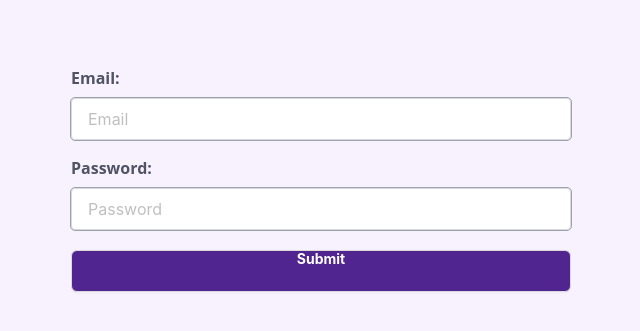
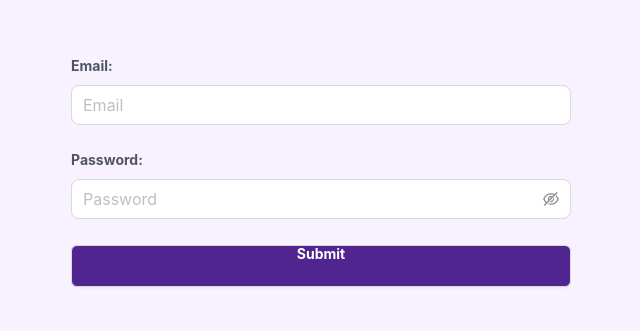
Before and after one commit to salehshakib/pos-test, a React (Vite) app: page /login in a window 1280 px wide. Shown: the part 229-560 px from the top of the page, without its empty margins (319-959 px from the left). Built offline with nearby package versions, Linux system fonts and the light colour scheme.

Commit message:
Add dependencies and update form components

```diff
--- a/package.json
+++ b/package.json
@@ -10,6 +10,7 @@
     "preview": "vite preview"
   },
   "dependencies": {
+    "@hookform/resolvers": "^3.3.4",
     "@reduxjs/toolkit": "^2.2.2",
     "antd": "^5.15.3",
     "jwt-decode": "^4.0.0",
@@ -23,7 +24,8 @@
     "react-router-dom": "^6.22.3",
     "redux-persist": "^6.0.0",
     "sonner": "^1.4.41",
-    "sort-by": "^1.2.0"
+    "sort-by": "^1.2.0",
+    "zod": "^3.22.4"
   },
   "devDependencies": {
     "@types/react": "^18.2.66",
--- a/src/components/Shared/Form/CustomForm.jsx
+++ b/src/components/Shared/Form/CustomForm.jsx
@@ -1,10 +1,17 @@
+import { Form } from "antd";
 import { FormProvider, useForm } from "react-hook-form";
 
-const CustomForm = ({ onSubmit, children }) => {
-  const methods = useForm();
+const CustomForm = ({ onSubmit, children, resolver }) => {
+  const formConfig = {};
+  if (resolver) {
+    formConfig["resolver"] = resolver;
+  }
+  const methods = useForm(formConfig);
   return (
     <FormProvider {...methods}>
-      <form onSubmit={methods.handleSubmit(onSubmit)}>{children}</form>
+      <Form layout="vertical" onFinish={methods.handleSubmit(onSubmit)}>
+        {children}
+      </Form>
     </FormProvider>
   );
 };
--- a/src/components/Shared/Form/CustomInput.jsx
+++ b/src/components/Shared/Form/CustomInput.jsx
@@ -1,27 +1,47 @@
-import { Input } from "antd";
+import { Form, Input } from "antd";
 import { Controller } from "react-hook-form";
 
 const CustomInput = ({ type, name, label, placeholder }) => {
   return (
-    <div className="flex flex-col gap-2 my-4 w-[500px]">
-      <label htmlFor="email" className="font-bold text-black/70">
+    <>
+      <label htmlFor={name} className="font-bold text-black/70">
         {label}:
       </label>
       <Controller
         name={name}
-        render={({ field }) => (
+        render={({ field, fieldState: { error } }) => (
+          <Form.Item
+            validateStatus={error ? "error" : ""}
+            help={error ? error.message : null}
+          >
+            {(type === "password" && (
+              <Input.Password
+                {...field}
+                size="large"
+                placeholder={placeholder}
+                className="mt-2"
+              />
+            )) ||
+              (type === "textarea" && (
+                <Input.TextArea
+                  {...field}
+                  size="large"
+                  placeholder={placeholder}
+                  className="mt-2"
+                />
+              )) || (
                 <Input
                   {...field}
                   type={type}
-            name={name}
                   size="large"
-            required
                   placeholder={placeholder}
-            className="outline outline-1 rounded py-2 outline-gray-400 px-4"
+                  className="mt-2"
                 />
               )}
+          </Form.Item>
+        )}
       />
-    </div>
+    </>
   );
 };
 
--- /dev/null
+++ b/src/components/Shared/Form/CustomSelect.jsx
@@ -0,0 +1,38 @@
+import { Controller } from "react-hook-form";
+import { Form, Select } from "antd";
+
+const CustomSelect = ({ label, name, placeholder, mode }) => {
+  return (
+    <>
+      <label htmlFor={name} className="font-bold text-black/70">
+        {label}:
+      </label>
+      <Controller
+        name={name}
+        render={({ field, fieldState: { error } }) => (
+          <Form.Item
+            validateStatus={error ? "error" : ""}
+            help={error ? error.message : null}
+          >
+            <Select
+              {...field}
+              mode={mode || undefined}
+              placeholder={placeholder}
+              className="mt-2"
+              allowClear
+              size="large"
+              options={[
+                { value: "jack", label: "Jack" },
+                { value: "lucy", label: "Lucy" },
+                { value: "Yiminghe", label: "yiminghe" },
+                { value: "disabled", label: "Disabled", disabled: true },
+              ]}
+            />
+          </Form.Item>
+        )}
+      />
+    </>
+  );
+};
+
+export default CustomSelect;
--- a/src/pages/Dashboard/Product/CreateProduct.jsx
+++ b/src/pages/Dashboard/Product/CreateProduct.jsx
@@ -1,5 +1,44 @@
+import { Button } from "antd";
+import CustomForm from "../../../components/Shared/Form/CustomForm";
+import CustomInput from "../../../components/Shared/Form/CustomInput";
+import CustomSelect from "../../../components/Shared/Form/CustomSelect";
+import { zodResolver } from "@hookform/resolvers/zod";
+import { createProductValidationSchema } from "../../../utilities/validationSchemas/createProductValidation.schema";
+
 const CreateProduct = () => {
-  return <div>This is create product</div>;
+  const onSubmit = (data) => {
+    console.log(data);
+  };
+  return (
+    <div className="w-[500px] mx-auto">
+      <CustomForm
+        onSubmit={onSubmit}
+        resolver={zodResolver(createProductValidationSchema)}
+      >
+        <CustomInput
+          label={"Product Name"}
+          name={"productName"}
+          placeholder={"Enter Product Name"}
+          type={"text"}
+        />
+        <CustomSelect
+          label={"Product Type"}
+          name={"productType"}
+          placeholder={"Select Product Type"}
+        />
+        <CustomSelect
+          mode={"multiple"}
+          label={"Product Category"}
+          name={"productCategory"}
+          placeholder={"Select Product Category"}
+        />
+
+        <Button type="primary" htmlType="submit" className="bg-secondary">
+          Submit
+        </Button>
+      </CustomForm>
+    </div>
+  );
 };
 
 export default CreateProduct;
--- a/src/pages/Login/Login.jsx
+++ b/src/pages/Login/Login.jsx
@@ -7,6 +7,8 @@ import { toast } from "sonner";
 import { useNavigate } from "react-router-dom";
 import CustomInput from "../../components/Shared/Form/CustomInput";
 import CustomForm from "../../components/Shared/Form/CustomForm";
+import { zodResolver } from "@hookform/resolvers/zod";
+import { loginValidationSchema } from "../../utilities/validationSchemas/loginValidation.schema";
 
 const Login = () => {
   const dispatch = useDispatch();
@@ -32,10 +34,16 @@ const Login = () => {
 
   return (
     <div className="h-screen flex justify-center items-center bg-primary/20">
-      <CustomForm onSubmit={onSubmit} className="flex flex-col gap-6">
+      <div className="lg:w-[500px]">
+        <CustomForm
+          onSubmit={onSubmit}
+          resolver={zodResolver(loginValidationSchema)}
+          className="flex flex-col gap-6"
+        >
           <CustomInput
             label="Email"
             type={"email"}
+            required={true}
             name={"email"}
             placeholder={"Email"}
           />
@@ -43,6 +51,7 @@ const Login = () => {
             label="Password"
             type={"password"}
             name={"password"}
+            required={true}
             placeholder={"Password"}
           />
           <Button
@@ -55,6 +64,7 @@ const Login = () => {
           </Button>
         </CustomForm>
       </div>
+    </div>
   );
 };
 
--- /dev/null
+++ b/src/utilities/validationSchemas/createProductValidation.schema.js
@@ -0,0 +1,9 @@
+import { z } from "zod";
+
+export const createProductValidationSchema = z.object({
+  productName: z.string({ required_error: "Product Name is required" }),
+  productType: z.string({ required_error: "Product Type is required" }),
+  productCategory: z.array(
+    z.string({ required_error: "Product Category is required" })
+  ),
+});
--- /dev/null
+++ b/src/utilities/validationSchemas/loginValidation.schema.js
@@ -0,0 +1,6 @@
+import { z } from "zod";
+
+export const loginValidationSchema = z.object({
+  email: z.string({ required_error: "Email is required" }).email(),
+  password: z.string({ required_error: "Password is required" }).min(6),
+});
```
Also changed, not shown: 1 other file (tests, documents, lock files or other folders). Lines whose indentation alone changed are shown as unchanged.
